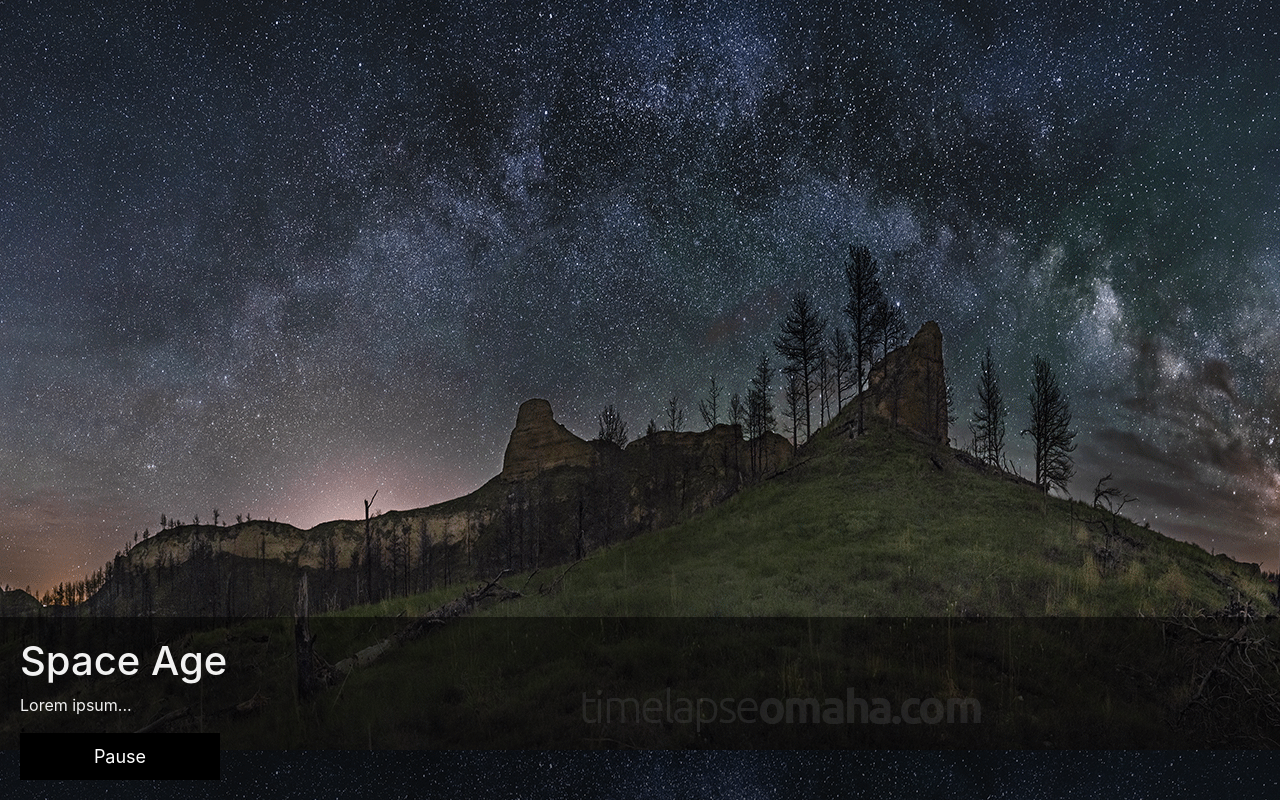
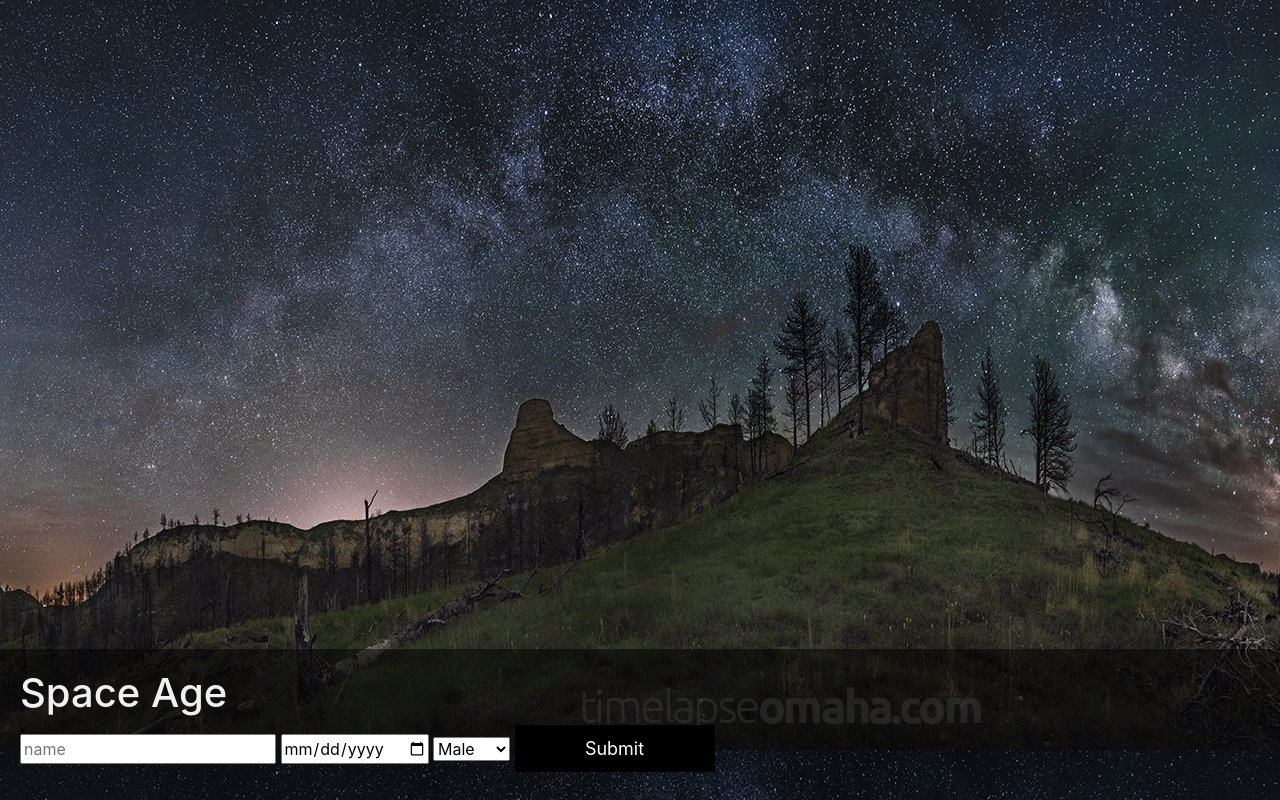
Before and after one commit to devinmounts/planetary-life, a website built with webpack: page src/index.html in a window 1280 px wide. Built offline with nearby package versions, Linux system fonts and the light colour scheme; a web font is replaced by a local one.

Commit message:
create form

```diff
--- a/src/index.html
+++ b/src/index.html
@@ -8,9 +8,23 @@
 <body>
   <div class="content">
   <h1>Space Age</h1>
-  <p>Lorem ipsum...</p>
-  <!-- Use a button to pause/play the video with JavaScript -->
-  <button id="myBtn" onclick="myFunction()">Pause</button>
+  <form>
+    <div class="form-group">
+      <input id="name" placeholder="name" type="text">
+    </div>
+    <div class="form-group">
+      <input id="date" placeholder="birthdate" type="date">
+    </div>
+    <div class="form-group">
+      <select id="gender">
+        <option value="M">Male<option>
+        <option value="F">Female<option>
+        <option value="O">Other<option>
+      </select>
+    </div>
+    <button id="myBtn" type="submit">Submit</button>
+  </form>
+
   </div>
 </body>
 </html>
--- a/src/styles.css
+++ b/src/styles.css
@@ -3,16 +3,9 @@ body {
   background-image: url('./giphy.gif');
   font-family: 'Patua One', cursive;
 }
-
-#myVideo {
-    position: fixed;
-    right: 0;
-    bottom: 0;
-    min-width: 100%;
-    min-height: 100%;
+.form-group {
+  display: inline-block;
 }
-
-/* Add some content at the bottom of the video/page */
 .content {
     position: fixed;
     bottom: 0;
```
